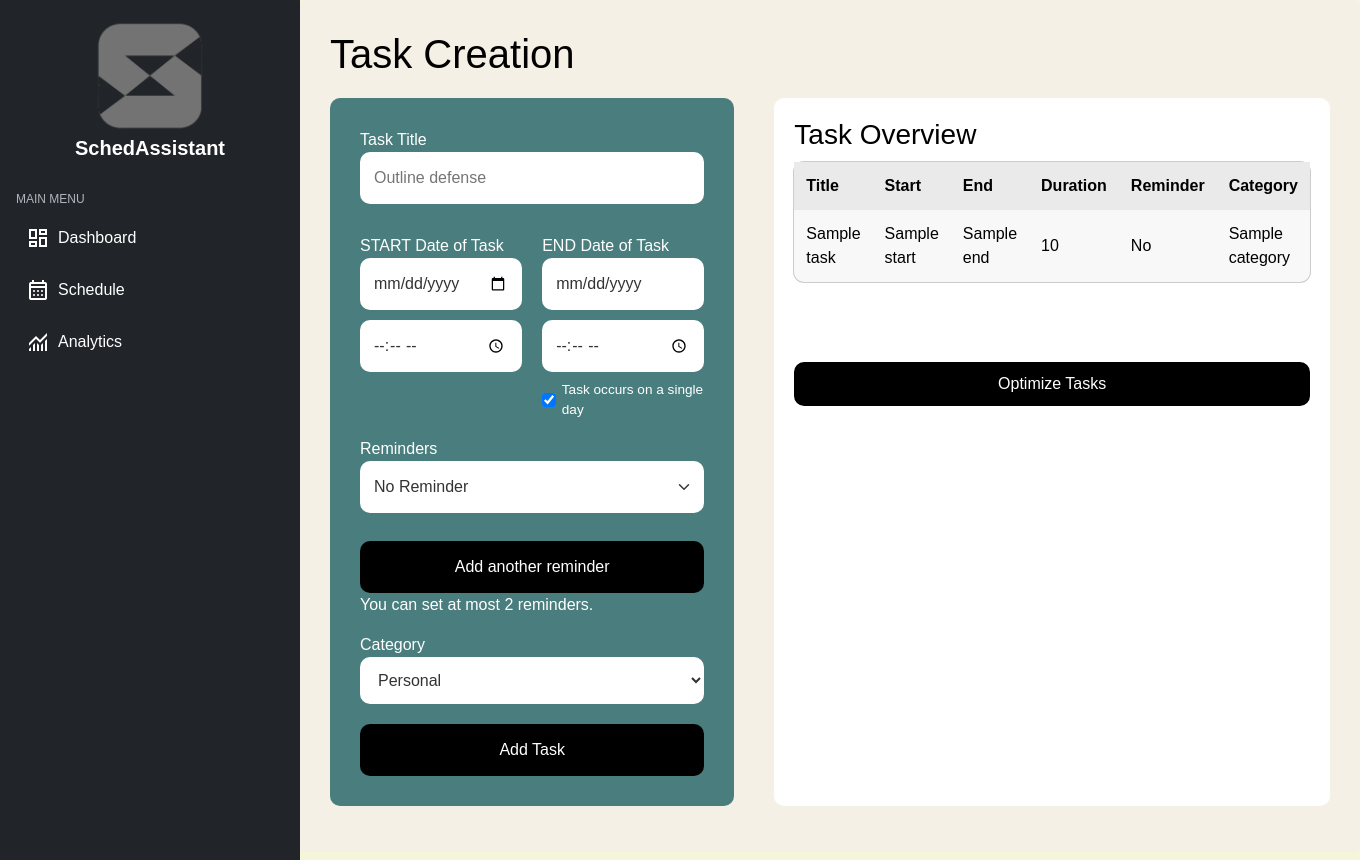
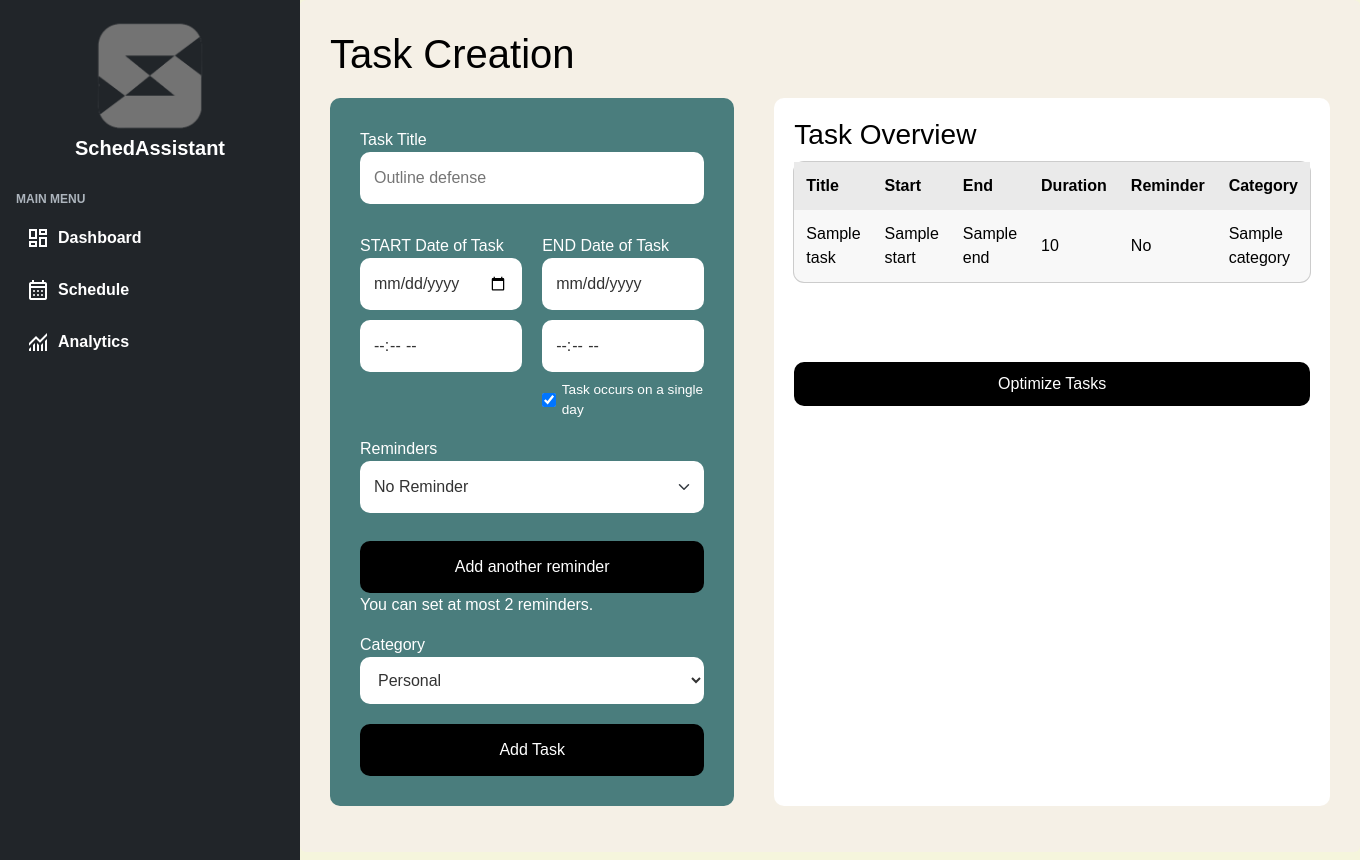
Before and after one commit to MerkFrappe/SchedAssist, a Flask app: template templates/dashboard.html in a window 1360 px wide. Run offline with Flask 3, Linux system fonts and the light colour scheme; the template is opened without the code that fills it: most values are stand-ins (such as "Sample title", 1, 10 or a date in 2020).

Commit message:
adjusted a few things

```diff
--- a/templates/dashboard.html
+++ b/templates/dashboard.html
@@ -15,6 +15,14 @@
 
   <!-- Custom CSS -->
   <style>
+
+    input[type="time"]::-webkit-calendar-picker-indicator {
+     display: none;
+    }
+
+    input[type="time"] {
+     -moz-appearance: textfield;
+    }
     body {
       margin: 0;
       font-family: sans-serif;
@@ -56,6 +64,7 @@
       text-transform: uppercase;
       color: #adb5bd;
       margin-bottom: 10px;
+      font-weight: 700;
     }
 
     .sidebar-links li a {
@@ -66,6 +75,7 @@
       border-radius: 6px;
       color: #fff;
       transition: background 0.2s ease-in-out;
+      font-weight: 600;
     }
 
     .sidebar-links li a:hover {
@@ -98,6 +108,7 @@
     .hidden {
       display: none;
     }
+
 
     /* Left: Task Form Section */
     .form-section {
@@ -219,18 +230,18 @@
 
           <!-- Date & Time -->
           <div class="date-time-row" style="display: flex; gap: 20px; width: 100%;">
-            <!-- Start -->
+
             <div class="start-date" style="flex: 1; display: flex; flex-direction: column; margin-top: 30px;">
               <label>START Date of Task</label>
               <input type="date" name="start_date" id="start_date" required style="margin-bottom: 10px;" />
-              <input type="time" name="start_time" required />
+              <input type="time" name="start_time" class="form-control" required />
             </div>
 
-            <!-- End -->
+
             <div class="end-date" style="flex: 1; display: flex; flex-direction: column; margin-top: 30px;">
               <label>END Date of Task</label>
               <input type="date" name="end_date" id="end_date" required style="margin-bottom: 10px;" />
-              <input type="time" name="end_time" required />
+              <input type="time" name="end_time" class="form-control" required />
 
               <!-- Checkbox -->
               <label style="font-size: 0.85rem; display: flex; align-items: center; gap: 6px; margin-top: 8px;">
```
